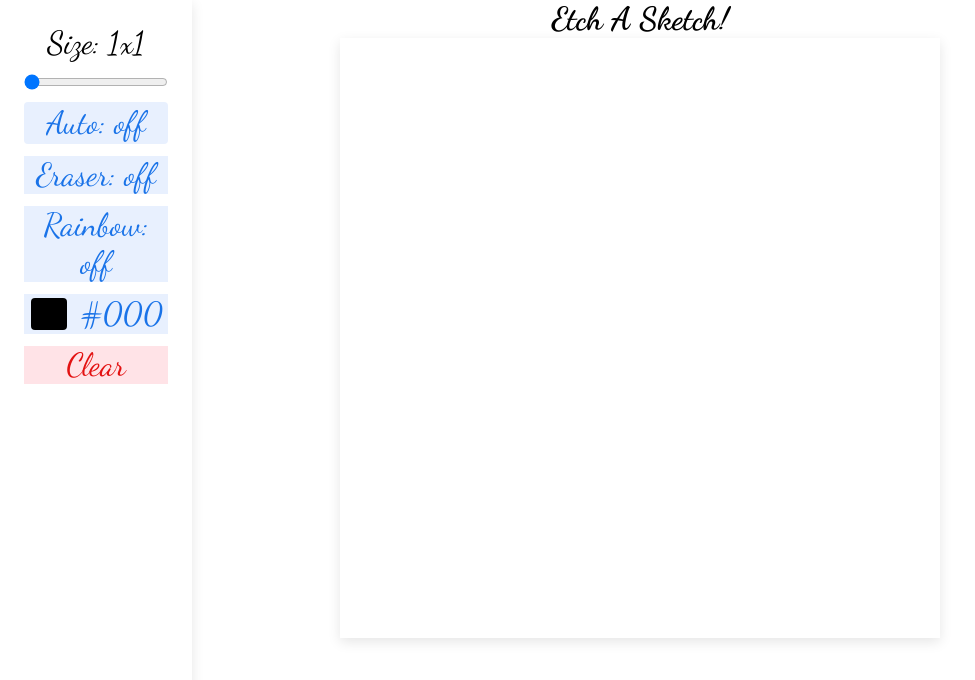
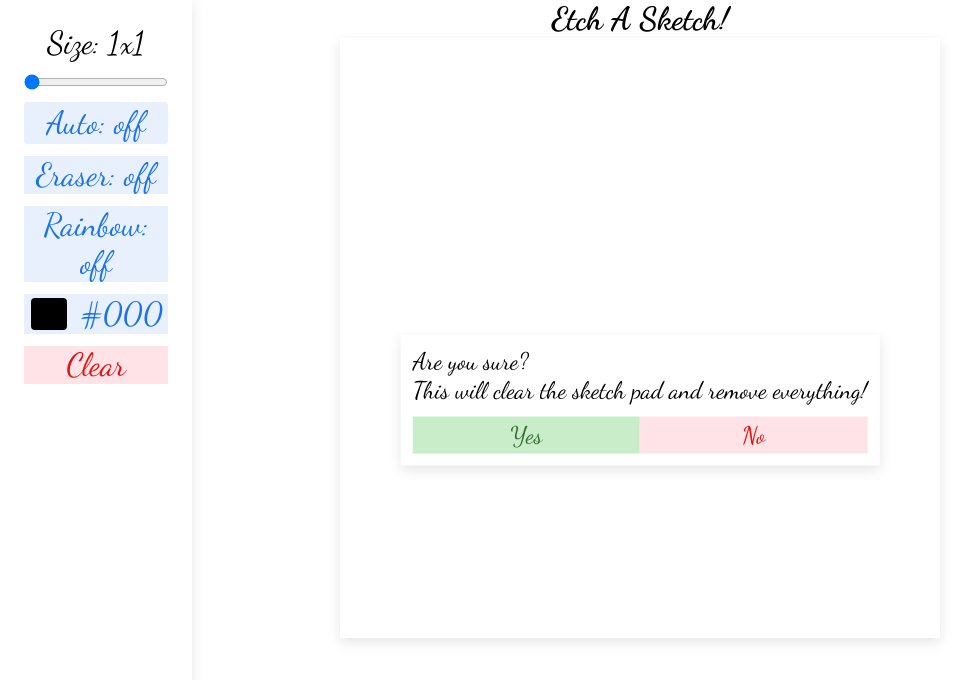
Before and after one commit to deividas-aldonis/odin-etch-a-sketch, a website: page index.html in a window 1280 px wide. Both pictures are taken after a click on the element "Clear". Shown: the whole page, without its empty margins (0-975 px from the left). Drawn offline with Linux system fonts and the light colour scheme.

Commit message:
Popup modal added

```diff
--- a/index.html
+++ b/index.html
@@ -23,10 +23,17 @@
         <script src="script.js" defer></script>
     </head>
     <body>
-        <!-- <div class="prompt">
-            <div>Are you sure?<br />This will clear the sketch pad and remove everything!</div>
-            <div><button class="agree">Yes</button><button class="disagree">No</button></div>
-        </div> -->
+        <div class="popup-overlay">
+            <div class="popup hide">
+                <div class="message">
+                    Are you sure?<br />This will clear the sketch pad and remove everything!
+                </div>
+                <div class="agree-disagree-buttons">
+                    <button class="agree">Yes</button>
+                    <button class="disagree">No</button>
+                </div>
+            </div>
+        </div>
         <div class="menu">
             <div class="range-value">Size: 1x1</div>
             <input class="range-input" value="1" type="range" min="1" max="100" />
--- a/script.js
+++ b/script.js
@@ -8,6 +8,10 @@ const auto = document.querySelector('.auto');
 const clear = document.querySelector('.clear');
 const eraser = document.querySelector('.eraser');
 const rainbow = document.querySelector('.rainbow');
+
+const popup = document.querySelector('.popup');
+const agree = document.querySelector('.agree');
+const disagree = document.querySelector('.disagree');
 
 const hexArr = [0, 1, 2, 3, 4, 5, 6, 7, 8, 9, 'a', 'b', 'c', 'd', 'e', 'f'];
 let color = '#000';
@@ -97,12 +101,7 @@ auto.addEventListener('click', (e) => {
 });
 
 clear.addEventListener('click', () => {
-    const blocks = [...grid.children];
-
-    blocks.forEach((block) => {
-        const gridBlock = block;
-        gridBlock.style.backgroundColor = '#fff';
-    });
+    popup.classList.remove('hide');
 });
 
 eraser.addEventListener('click', (e) => {
@@ -130,6 +129,20 @@ rainbow.addEventListener('click', (e) => {
     }
 });
 
+agree.addEventListener('click', () => {
+    const blocks = [...grid.children];
+    blocks.forEach((block) => {
+        const gridBlock = block;
+        gridBlock.style.backgroundColor = '#fff';
+    });
+
+    popup.classList.add('hide');
+});
+
+disagree.addEventListener('click', () => {
+    popup.classList.add('hide');
+});
+
 window.addEventListener('mousedown', (e) => {
     mouseDown = true;
 });
@@ -138,4 +151,14 @@ window.addEventListener('mouseup', () => {
     mouseDown = false;
 });
 
+window.addEventListener('click', (e) => {
+    if (popup.classList.contains('hide') || e.target.classList.contains('clear')) return;
+
+    const popupClicked = e.target.closest('.popup');
+
+    if (!popupClicked) {
+        popup.classList.add('hide');
+    }
+});
+
 createGrid();
--- a/style.css
+++ b/style.css
@@ -119,11 +119,65 @@ body {
     cursor: pointer;
 }
 
-/* prompt window .agree,
+/* popup message for clear button */
+.popup-overlay {
+    position: absolute;
+    top: 50%;
+    left: 50%;
+
+    transform: translateX(-50%) translateY(-50%);
+}
+
+.popup {
+    width: fit-content;
+    padding: 12px;
+
+    font-size: 24px;
+
+    background-color: #fff;
+
+    opacity: 1;
+    transform: translateY(0px);
+    visibility: visible;
+    box-shadow: rgba(0, 0, 0, 0.1) 0px 4px 12px;
+    transition: all 200ms ease-out;
+}
+
+.popup.hide {
+    opacity: 0;
+    transform: translateY(60px);
+    visibility: hidden;
+    transition: all 200ms ease-in;
+}
+
+.agree-disagree-buttons {
+    display: flex;
+    margin-top: 12px;
+}
+
+.agree,
 .disagree {
+    flex: 1;
     border: none;
 
+    font-size: inherit;
     font-family: inherit;
 
     background: none;
-} */
+
+    cursor: pointer;
+}
+
+.agree {
+    padding: 4px;
+
+    color: #306e30;
+    background-color: #c9edc9;
+}
+
+.disagree {
+    padding: 4px;
+
+    color: rgb(227 18 18);
+    background-color: rgb(255 227 231);
+}
```
